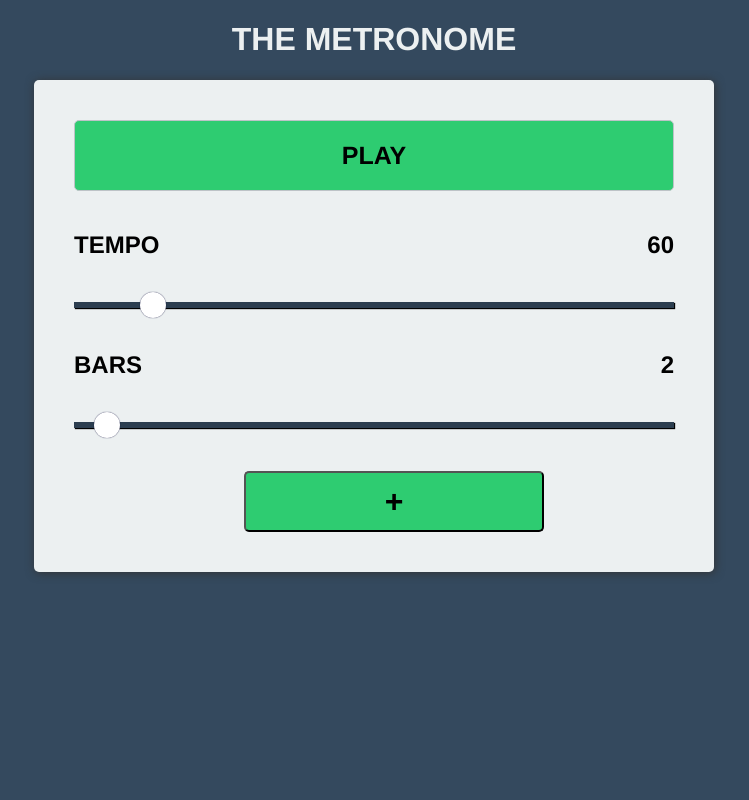
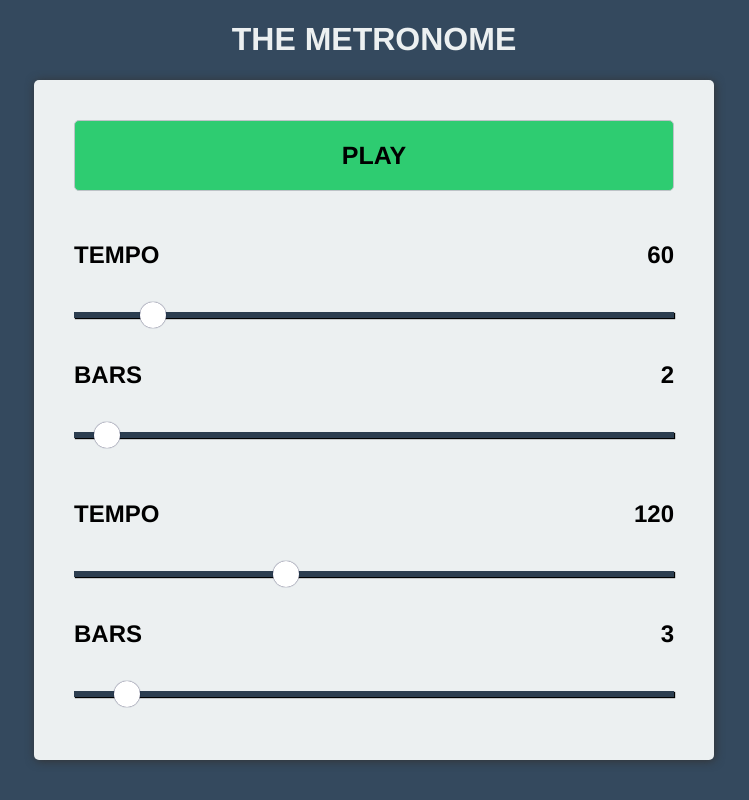
Before and after one commit to ajaymenon0/themetronome, a React app: page / in a window 1280 px wide. Shown: the whole page, without its empty margins (266-1015 px from the left). Built offline with nearby package versions, Linux system fonts and the light colour scheme; the HTML template or start-up script is replaced by a standard one.

Commit message:
Getting it on with two metronomes

```diff
--- a/src/App.js
+++ b/src/App.js
@@ -12,13 +12,15 @@ class App extends Component {
     this.changeBars = this.changeBars.bind(this);
     this.state = {
       isPlaying: false,
-      tempo: 60,
-      bars: 2,
+      tempo: [60, 120],
+      bars: [2, 3],
       beatCounter: 0,
     };
     const AudioContext = window.AudioContext || window.webkitAudioContext;
     this.audioCtx = new AudioContext();
     this.metronomeObject = '';
+    this.indexOfMetronomes = 0;
+    this.totalMetronomes = 2;
   }
 
   onPlayPause() {
@@ -29,12 +31,17 @@ class App extends Component {
     osc.connect(this.audioCtx.destination);
     osc.start();
     osc.stop(this.audioCtx.currentTime + 0.05);
-    if (beatCounter + 1 >= bars * 4) {
-      this.playPauseHandler();
+    if (beatCounter + 1 >= bars[this.indexOfMetronomes] * 4) {
+      this.indexOfMetronomes = this.indexOfMetronomes + 1;
+      if (this.indexOfMetronomes >= this.totalMetronomes) {
+        this.playPauseHandler();
+        this.indexOfMetronomes = 0;
+      }
       this.setState({
         beatCounter: 0,
       });
     } else {
+      this.metronome();
       this.setState({
         beatCounter: beatCounter + 1,
       });
@@ -43,7 +50,7 @@ class App extends Component {
 
   playPauseHandler() {
     const { isPlaying } = this.state;
-    this.setState({ isPlaying: !isPlaying }, () => this.metronome());
+    this.setState({ isPlaying: !isPlaying, beatCounter: 0 }, () => this.metronome());
   }
 
   metronome() {
@@ -52,27 +59,35 @@ class App extends Component {
       clearInterval(this.metronomeObject);
       this.metronomeObject = setInterval(() => {
         this.onPlayPause();
-      }, (60 / tempo) * 1000);
+      }, (60 / tempo[this.indexOfMetronomes]) * 1000);
     } else {
       clearInterval(this.metronomeObject);
     }
   }
 
   changeBars(event) {
+    const { bars } = this.state;
+    const indexvalue = event.target.getAttribute('indexvalue');
+    const tempBar = Object.assign([...bars], { [indexvalue]: parseInt(event.target.value, 10) });
     this.setState({
-      bars: event.target.value,
+      bars: tempBar,
     }, () => this.metronome());
   }
 
   changeTempo(event) {
+    const { tempo } = this.state;
+    const indexvalue = event.target.getAttribute('indexvalue');
+    const tempTempo = Object.assign([...tempo], { [indexvalue]: parseInt(event.target.value, 10) });
     this.setState({
-      tempo: event.target.value,
+      tempo: tempTempo,
       beatCounter: 0,
     }, () => this.metronome());
   }
 
   render() {
-    const { isPlaying, bars, tempo, beatCounter } = this.state;
+    const {
+      isPlaying, bars, tempo, beatCounter,
+    } = this.state;
     return (
       <div>
         <h1>THE METRONOME</h1>
@@ -81,16 +96,28 @@ class App extends Component {
             <button className={classnames('playPauseBtn', { stopped: isPlaying })} type="submit" onClick={this.playPauseHandler}>{isPlaying ? 'STOP' : 'PLAY'}</button>
           </div>
           <MetronomeItem
-            tempo={tempo}
+            tempo={tempo[0]}
             isPlaying={isPlaying}
-            bars={bars}
+            bars={bars[0]}
             beatCounter={beatCounter}
             handleTempoChange={this.changeTempo}
             handleBarChange={this.changeBars}
+            indexValue={0}
+            currentIndexValue={this.indexOfMetronomes}
           />
-          <div className="row addSet">
+          <MetronomeItem
+            tempo={tempo[1]}
+            isPlaying={isPlaying}
+            bars={bars[1]}
+            beatCounter={beatCounter}
+            handleTempoChange={this.changeTempo}
+            handleBarChange={this.changeBars}
+            indexValue={1}
+            currentIndexValue={this.indexOfMetronomes}
+          />
+          {/* <div className="row addSet">
             <button type="button" className="addSetBtn">+</button>
-          </div>
+          </div> */}
         </div>
       </div>
     );
--- a/src/MetronomeItem.js
+++ b/src/MetronomeItem.js
@@ -1,25 +1,25 @@
-import React, { Fragment } from 'react';
+import React from 'react';
 import PropTypes from 'prop-types';
 
 const MetronomeItem = ({
-  tempo, bars, isPlaying, handleTempoChange, handleBarChange, beatCounter,
+  tempo, bars, isPlaying, handleTempoChange, handleBarChange, beatCounter, indexValue, currentIndexValue,
 }) => (
-  <Fragment>
+  <div className="metronome">
     <div className="row">
       <div className="title">
         <h2>TEMPO</h2>
         <h2>{tempo}</h2>
       </div>
-      <input type="range" value={tempo} min="30" max="290" className="slider" onChange={handleTempoChange} />
+      <input type="range" disabled={isPlaying} value={tempo} indexvalue={indexValue} min="30" max="290" step="5" className="slider" onChange={handleTempoChange} />
     </div>
     <div className="row">
       <div className="title">
         <h2>BARS</h2>
-        <h2>{isPlaying ? `${Math.ceil(beatCounter / 4)} / ${bars}` : bars}</h2>
+        <h2>{isPlaying && (indexValue === currentIndexValue) && (beatCounter !== 0) ? `${Math.ceil(beatCounter / 4)} / ${bars}` : bars}</h2>
       </div>
-      <input type="range" value={bars} min="1" max="30" className="slider" onChange={handleBarChange} />
+      <input type="range" disabled={isPlaying} value={bars} indexvalue={indexValue} min="1" max="30" className="slider" onChange={handleBarChange} />
     </div>
-  </Fragment>
+  </div>
 );
 
 MetronomeItem.defaultProps = {
@@ -29,6 +29,7 @@ MetronomeItem.defaultProps = {
   beatCounter: 0,
   handleTempoChange: () => {},
   handleBarChange: () => {},
+  indexValue: 0,
 };
 
 MetronomeItem.propTypes = {
@@ -38,6 +39,7 @@ MetronomeItem.propTypes = {
   beatCounter: PropTypes.number,
   handleTempoChange: PropTypes.func,
   handleBarChange: PropTypes.func,
+  indexValue: PropTypes.number,
 };
 
 export default MetronomeItem;
--- a/src/css/styles.css
+++ b/src/css/styles.css
@@ -69,3 +69,7 @@ h1{
   display: flex;
   justify-content: space-between;
 }
+
+.metronome {
+  margin: 10px 0 20px;
+}
```
